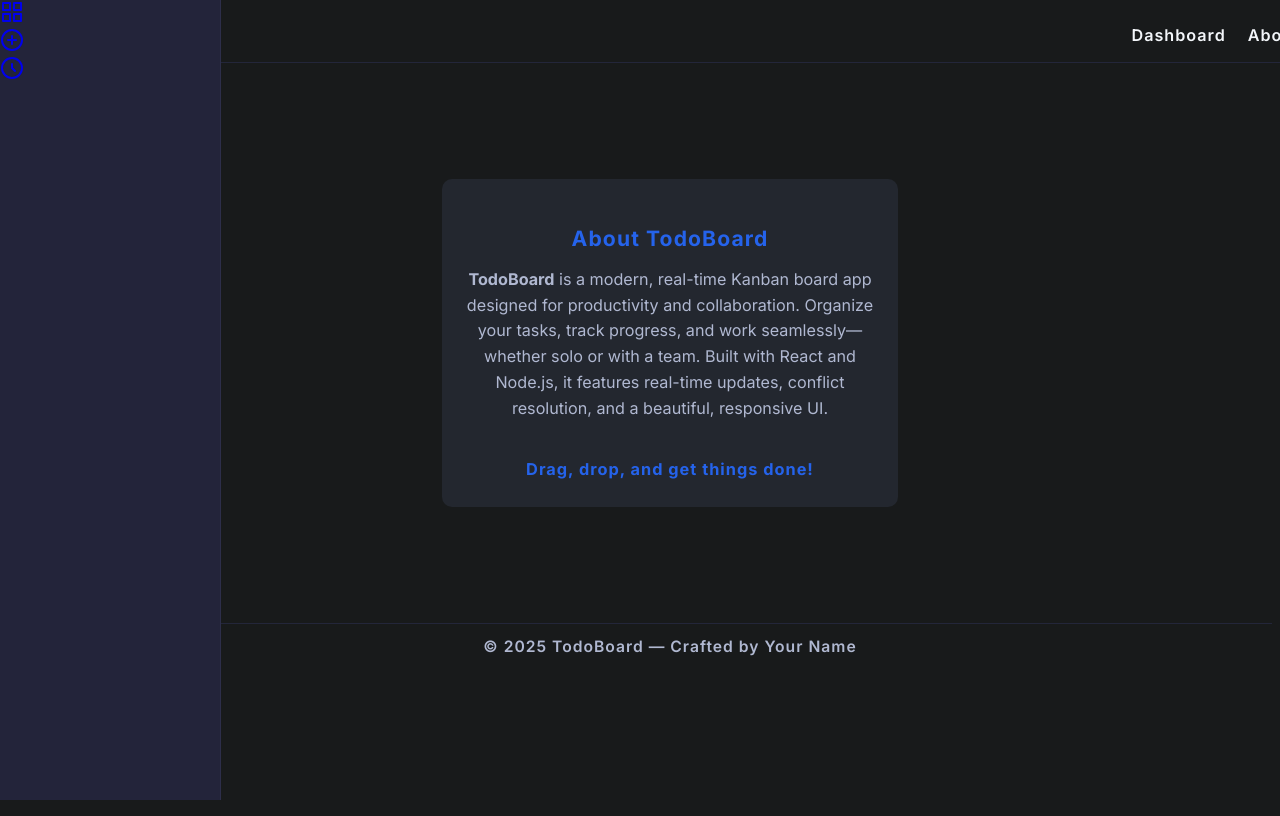
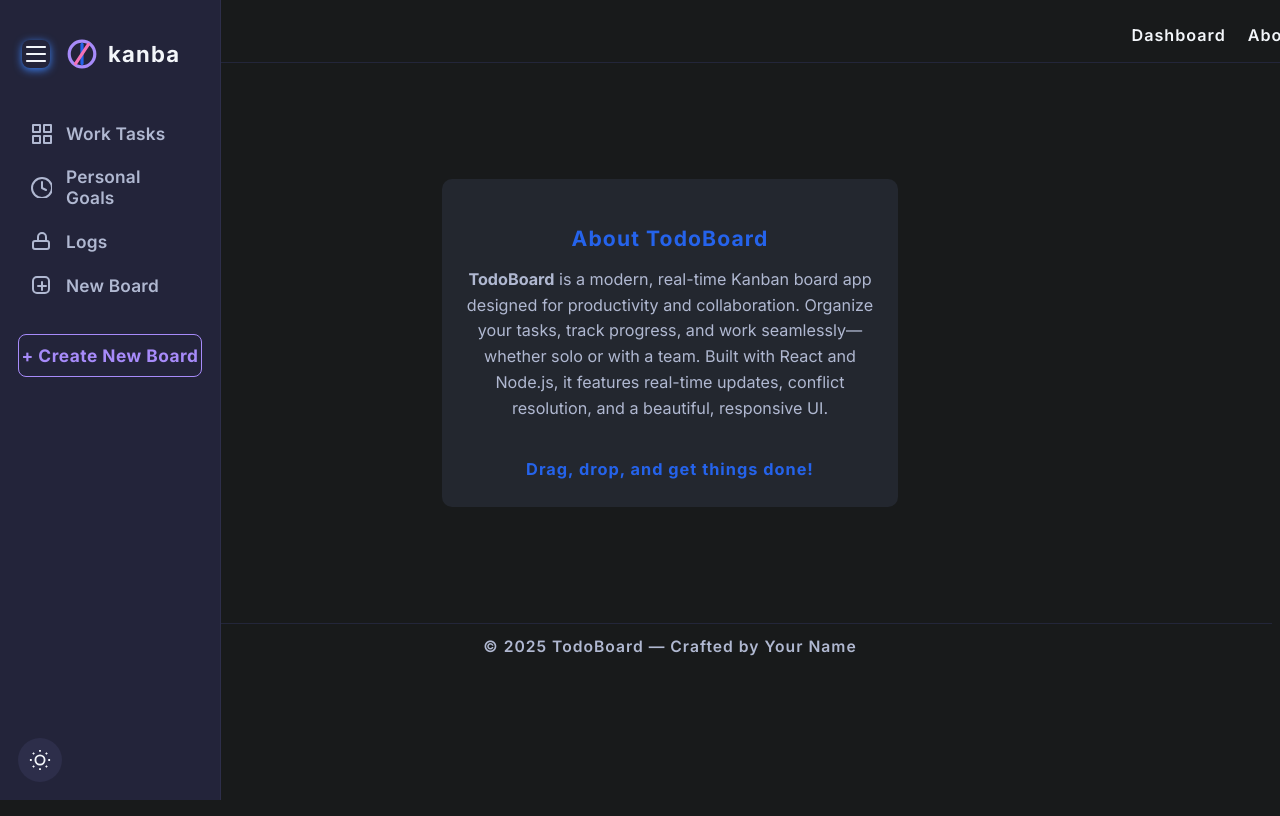
Before and after one commit to Arjun140205/Realtime-ToDo-board, a React (Create React App) app in the folder client/: page /about in a window 1280 px wide. Shown: the top 816 px of the page. Built offline with nearby package versions, Linux system fonts and the light colour scheme; no server answers.

Commit message:
Added Sidebar.js component for navigation and section toggling

```diff
--- a/client/src/components/Sidebar.js
+++ b/client/src/components/Sidebar.js
@@ -3,15 +3,40 @@ import './Sidebar.css';
 
 const Sidebar = () => (
   <aside className="sidebar">
-    <NavLink to="/dashboard" className={({ isActive }) => 'sidebar-icon' + (isActive ? ' active' : '')} title="Board">
-      <svg width="24" height="24" fill="none" stroke="currentColor" strokeWidth="2" strokeLinecap="round" strokeLinejoin="round"><rect x="3" y="3" width="7" height="7"/><rect x="14" y="3" width="7" height="7"/><rect x="14" y="14" width="7" height="7"/><rect x="3" y="14" width="7" height="7"/></svg>
-    </NavLink>
-    <NavLink to="/add" className={({ isActive }) => 'sidebar-icon' + (isActive ? ' active' : '')} title="Add">
-      <svg width="24" height="24" fill="none" stroke="currentColor" strokeWidth="2" strokeLinecap="round" strokeLinejoin="round"><circle cx="12" cy="12" r="10"/><line x1="12" y1="8" x2="12" y2="16"/><line x1="8" y1="12" x2="16" y2="12"/></svg>
-    </NavLink>
-    <NavLink to="/settings" className={({ isActive }) => 'sidebar-icon' + (isActive ? ' active' : '')} title="Settings">
-      <svg width="24" height="24" fill="none" stroke="currentColor" strokeWidth="2" strokeLinecap="round" strokeLinejoin="round"><circle cx="12" cy="12" r="10"/><path d="M12 8v4l3 3"/></svg>
-    </NavLink>
+    <div className="sidebar-logo-row">
+      <button className="sidebar-hamburger" aria-label="Menu">
+        <svg width="28" height="28" fill="none" stroke="currentColor" strokeWidth="2.2" strokeLinecap="round" strokeLinejoin="round"><line x1="5" y1="7" x2="23" y2="7"/><line x1="5" y1="14" x2="23" y2="14"/><line x1="5" y1="21" x2="23" y2="21"/></svg>
+      </button>
+      <span className="sidebar-logo">
+        <svg width="32" height="32" viewBox="0 0 40 40" fill="none"><circle cx="20" cy="20" r="16" stroke="#a78bfa" strokeWidth="4"/><path d="M20 8v24" stroke="#2563eb" strokeWidth="4" strokeLinecap="round"/><path d="M12 32l16-24" stroke="#f472b6" strokeWidth="4" strokeLinecap="round"/></svg>
+        <span className="sidebar-logo-text">kanba</span>
+      </span>
+    </div>
+    <nav className="sidebar-nav">
+      <NavLink to="/dashboard" className={({ isActive }) => 'sidebar-link' + (isActive ? ' active' : '')}>
+        <span className="sidebar-link-icon"><svg width="22" height="22" fill="none" stroke="currentColor" strokeWidth="2" strokeLinecap="round" strokeLinejoin="round"><rect x="3" y="3" width="7" height="7"/><rect x="14" y="3" width="7" height="7"/><rect x="14" y="14" width="7" height="7"/><rect x="3" y="14" width="7" height="7"/></svg></span>
+        <span className="sidebar-link-text">Work Tasks</span>
+      </NavLink>
+      <NavLink to="/goals" className={({ isActive }) => 'sidebar-link' + (isActive ? ' active' : '')}>
+        <span className="sidebar-link-icon"><svg width="22" height="22" fill="none" stroke="currentColor" strokeWidth="2" strokeLinecap="round" strokeLinejoin="round"><circle cx="12" cy="12" r="10"/><path d="M12 6v6l4 2"/></svg></span>
+        <span className="sidebar-link-text">Personal Goals</span>
+      </NavLink>
+      <NavLink to="/logs" className={({ isActive }) => 'sidebar-link' + (isActive ? ' active' : '')}>
+        <span className="sidebar-link-icon"><svg width="22" height="22" fill="none" stroke="currentColor" strokeWidth="2" strokeLinecap="round" strokeLinejoin="round"><rect x="3" y="11" width="16" height="8" rx="2"/><path d="M8 11V7a4 4 0 0 1 8 0v4"/></svg></span>
+        <span className="sidebar-link-text">Logs</span>
+      </NavLink>
+      <NavLink to="/new-board" className={({ isActive }) => 'sidebar-link' + (isActive ? ' active' : '')}>
+        <span className="sidebar-link-icon"><svg width="22" height="22" fill="none" stroke="currentColor" strokeWidth="2" strokeLinecap="round" strokeLinejoin="round"><rect x="3" y="3" width="16" height="16" rx="4"/><path d="M8 12h8M12 8v8"/></svg></span>
+        <span className="sidebar-link-text">New Board</span>
+      </NavLink>
+    </nav>
+    <button className="sidebar-create-board">+ Create New Board</button>
+    <button className="sidebar-theme-toggle" aria-label="Toggle theme" onClick={() => { document.body.classList.toggle('light'); }}>
+      <span className="theme-icon">
+        <svg className="sun" width="22" height="22" viewBox="0 0 24 24" fill="none" stroke="currentColor" strokeWidth="2"><circle cx="12" cy="12" r="5"/><g><line x1="12" y1="1" x2="12" y2="3"/><line x1="12" y1="21" x2="12" y2="23"/><line x1="4.22" y1="4.22" x2="5.64" y2="5.64"/><line x1="18.36" y1="18.36" x2="19.78" y2="19.78"/><line x1="1" y1="12" x2="3" y2="12"/><line x1="21" y1="12" x2="23" y2="12"/><line x1="4.22" y1="19.78" x2="5.64" y2="18.36"/><line x1="18.36" y1="5.64" x2="19.78" y2="4.22"/></g></svg>
+        <svg className="moon" width="22" height="22" viewBox="0 0 24 24" fill="none" stroke="currentColor" strokeWidth="2"><path d="M21 12.79A9 9 0 1 1 11.21 3a7 7 0 0 0 9.79 9.79z"/></svg>
+      </span>
+    </button>
   </aside>
 );
 
```
